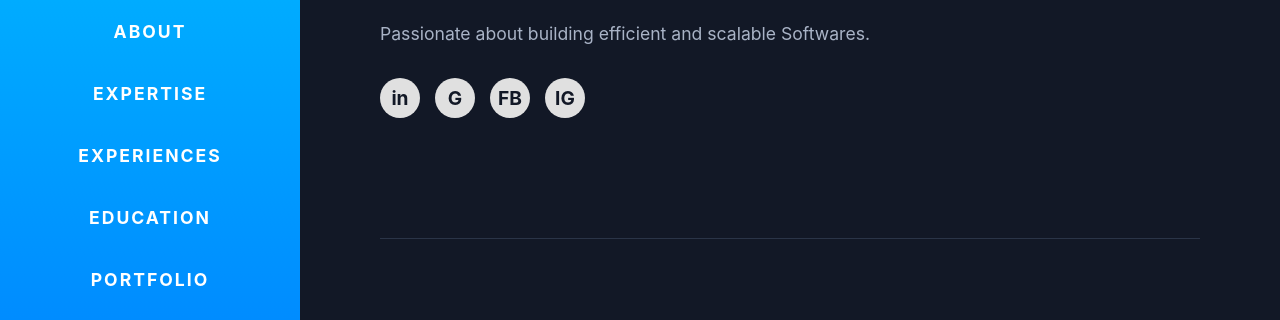
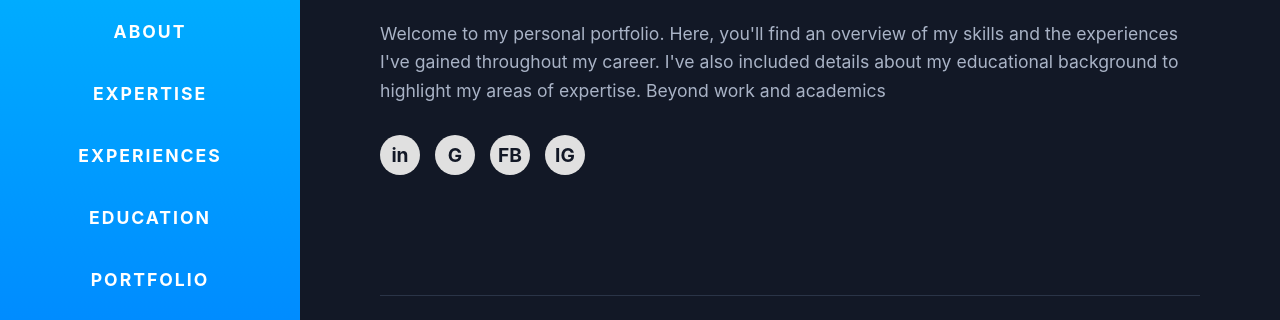
Before and after one commit to kozthh/kenneth-S.-Porfolio, a plain HTML site: page index.html in a window 1280 px wide. Shown: the part 267-587 px from the top of the page. Drawn offline with Linux system fonts and the light colour scheme.

Commit message:
Update index.html

```diff
--- a/index.html
+++ b/index.html
@@ -30,7 +30,7 @@
             <p class="subtitle">Programmer / Business Development Manager / Real Estate / Business Owner / Social Media Manager</p>
 
             <div class="bio-section">
-                <p>Passionate about building efficient and scalable Softwares.</p>
+                <p>Welcome to my personal portfolio. Here, you'll find an overview of my skills and the experiences I've gained throughout my career. I've also included details about my educational background to highlight my areas of expertise. Beyond work and academics</p>
             </div>
 
             <div class="social-icons">
@@ -242,4 +242,5 @@
     </div>
 
 </body>
+
 </html>
```
